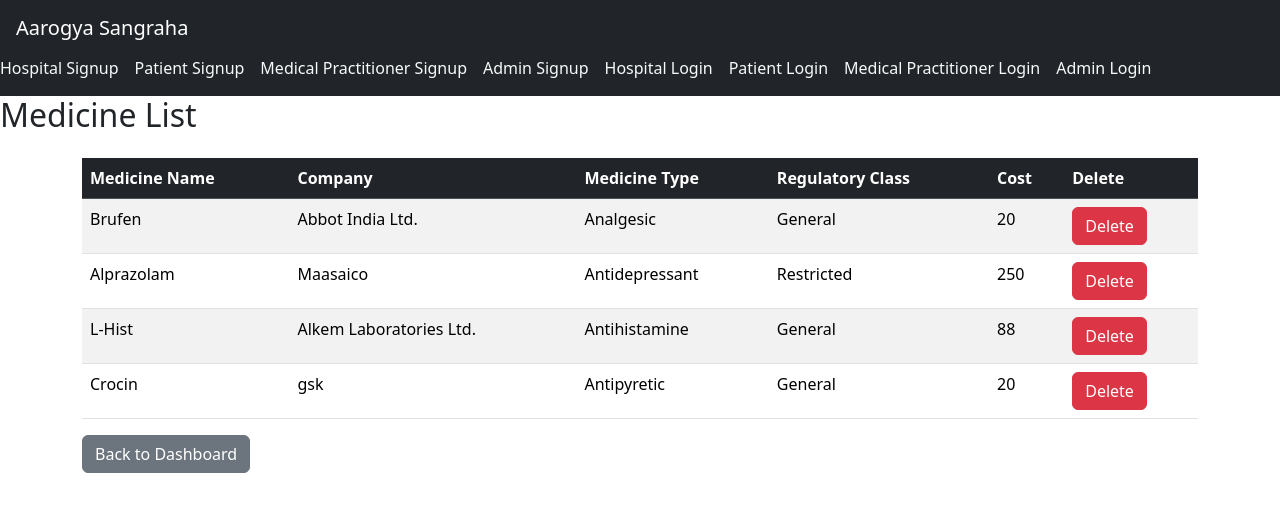
After one commit to ishaan19d/AarogyaSangraha, a Django app: page /treatment/medicine-list in a window 1280 px wide. The commit adds this page. Shown: the top 512 px of the page. Run offline with Django 4.2, Linux system fonts and the light colour scheme; data comes from the database, SQL or seed files in the repository; both versions use the stored data as it was after the commit.

Commit message:
added feature:admin can add/remove medicines

```diff
--- a/treatment/forms.py
+++ b/treatment/forms.py
@@ -64,3 +64,8 @@ class TreatmentForm(forms.ModelForm):
     class Meta:
         model = models.Treatment
         fields = ['disease', 'severity', 'admitted', 'aadharNo', 'treatmentCost','suggestions']
+
+class MedicineForm(forms.ModelForm):
+    class Meta:
+        model = models.Medicine
+        fields = ['medName', 'company', 'type_med', 'regulatoryClass','dosage', 'medCost']
--- a/treatment/models.py
+++ b/treatment/models.py
@@ -96,22 +96,23 @@ class Patient(models.Model):
     def __str__(self):
         return f"{self.user.first_name} {self.user.last_name} ({self.aadharNo})"
 
-rclass=[('general','general'),('restricted','restricted')]
-mtype=[('antipyretic','antipyretic'),
-       ('analgesic','aanalgesic'),
-       ('antihistamine','antihistamine'),
-       ('antibiotic','antibiotic'),
-       ('antidepressant','antidepressant'),
-       ('anticoagulant','anticoagulant'),
-       ('antihypertensive','antihypertensive'),
-       ('anti-inflammatory','anti-inflammatory'),
-       ('antiviral','antiviral'),
-       ('diuretic','diuretic')]
+rclass=[('General','General'),('Restricted','Restricted')]
+mtype = [('Antipyretic', 'Antipyretic'),
+         ('Analgesic', 'Analgesic'),
+         ('Antihistamine', 'Antihistamine'),
+         ('Antibiotic', 'Antibiotic'),
+         ('Antidepressant', 'Antidepressant'),
+         ('Anticoagulant', 'Anticoagulant'),
+         ('Antihypertensive', 'Antihypertensive'),
+         ('Anti-inflammatory', 'Anti-inflammatory'),
+         ('Antiviral', 'Antiviral'),
+         ('Diuretic', 'Diuretic')]
 class Medicine(models.Model):
     medName = models.CharField(max_length=100,primary_key=True)
     company = models.CharField(max_length=50)
     type_med = models.CharField(max_length=50,choices=mtype,default=None)
     regulatoryClass = models.CharField(max_length=50,choices=rclass,default=None)
+    dosage = models.IntegerField()
     medCost = models.IntegerField()
 
 
--- a/treatment/templates/treatment/admin_dashboard.html
+++ b/treatment/templates/treatment/admin_dashboard.html
@@ -11,8 +11,10 @@
     {% block body %}
     <div class="container">
         <p class="mt-3">this is admin {{ admin.username }}</p>
-        <a class="btn btn-primary" href="{% url 'treatment:hospital_verification' %}">Request List</a>
+        <a class="btn btn-warning" href="{% url 'treatment:hospital_verification' %}">Request List</a>
         <a class="btn btn-danger" href="{% url 'treatment:queried_treatments' %}">Patient Queries</a>
+        <a class="btn btn-primary" href="{% url 'treatment:add_medicine' %}">Add Medicine</a>
+        <a class="btn btn-success" href="{% url 'treatment:medicine_list' %}">Medicine List</a>
     </div>
     <script src="https://cdn.jsdelivr.net/npm/bootstrap@5.3.3/dist/js/bootstrap.bundle.min.js" integrity="sha384-YvpcrYf0tY3lHB60NNkmXc5s9fDVZLESaAA55NDzOxhy9GkcIdslK1eN7N6jIeHz" crossorigin="anonymous"></script>
     {% endblock %}
--- /dev/null
+++ b/treatment/templates/treatment/medicine_list.html
@@ -0,0 +1,53 @@
+{% extends 'treatment/base.html' %}
+<!DOCTYPE html>
+<html lang="en">
+<head>
+    <meta charset="UTF-8">
+    <meta name="viewport" content="width=device-width, initial-scale=1.0">
+    <title>Medicine List</title>
+    <link href="https://cdn.jsdelivr.net/npm/bootstrap@5.3.3/dist/css/bootstrap.min.css" rel="stylesheet" integrity="sha384-QWTKZyjpPEjISv5WaRU9OFeRpok6YctnYmDr5pNlyT2bRjXh0JMhjY6hW+ALEwIH" crossorigin="anonymous">
+</head>
+<body>
+    {% block body %}
+    <h2 class="mb-4">Medicine List</h2>
+    <div class="container">
+        <table class="table table-striped table-hover">
+            <thead class="table-dark">
+                <tr>
+                    <th>Medicine Name</th>
+                    <th>Company</th>
+                    <th>Medicine Type</th>
+                    <th>Regulatory Class</th>
+                    <th>Cost</th>
+                    <th>Delete</th>
+                </tr>
+            </thead>
+            <tbody>
+                {% for medicine in medicines %}
+                <tr>
+                    <td>{{ medicine.medName }}</td>
+                    <td>{{ medicine.company }}</td>
+                    <td>{{ medicine.type_med }}</td>
+                    <td>{{ medicine.regulatoryClass }}</td>
+                    <td>{{ medicine.medCost }}</td>
+                    <td>
+                        <a href="{% url 'treatment:delete_medicine' medicine.medName %}" class="btn btn-danger" data-confirm="Are you sure you want to delete this medicine?">Delete</a>
+                    </td>
+                </tr>
+                {% endfor %}
+            </tbody>
+        </table>
+        <a href="{% url 'treatment:admin_dashboard' request.user.username  %}" class="btn btn-secondary">Back to Dashboard</a>
+    </div>
+    <script>
+    document.querySelectorAll('[data-confirm]').forEach(function(element) {
+        element.addEventListener('click', function(event) {
+            if (!confirm(this.getAttribute('data-confirm'))) {
+                event.preventDefault();
+            }
+        });
+    });
+    </script>
+    {% endblock %}
+</body>
+</html>
--- a/treatment/urls.py
+++ b/treatment/urls.py
@@ -42,4 +42,8 @@ urlpatterns = [
     path('queried-treatments/',views.queried_treatments,name='queried_treatments'),
     path('queried-treatments/<uuid:tid>/terminate/', views.terminate_med_prac, name='terminate_med_prac'),
     path('queried-treatments/<uuid:tid>/reject_query/', views.reject_query, name='reject_query'),
+
+    path('add-medicine',views.add_medicine,name='add_medicine'),
+    path('delete-medicine/<str:medName>',views.delete_medicine,name='delete_medicine'),
+    path('medicine-list',views.medicine_list,name='medicine_list'),
 ]
--- a/treatment/views.py
+++ b/treatment/views.py
@@ -228,3 +228,24 @@ def reject_query(request, tid):
     treatment.query = 'No'
     treatment.save()
     return redirect('treatment:queried_treatments')
+
+@login_required
+def add_medicine(request):
+    if request.method == 'POST':
+        form = forms.MedicineForm(request.POST)
+        if form.is_valid():
+            form.save()
+            return redirect('treatment:add_medicine')
+    else:
+        form = forms.MedicineForm()
+    return render(request, 'treatment/add_medicine.html', {'form': form})
+
+@login_required
+def delete_medicine(request, medName):
+    medicine = get_object_or_404(models.Medicine, medName=medName)
+    medicine.delete()
+    return redirect('treatment:medicine_list')
+
+def medicine_list(request):
+    medicines = models.Medicine.objects.all()
+    return render(request, 'treatment/medicine_list.html', {'medicines': medicines})
```
Also changed, not shown: treatment/templates/treatment/add_medicine.html (added, +24 -0 lines), db.sqlite3, treatment/migrations/0015_medicine_dosage_alter_treatment_query.py (added).
